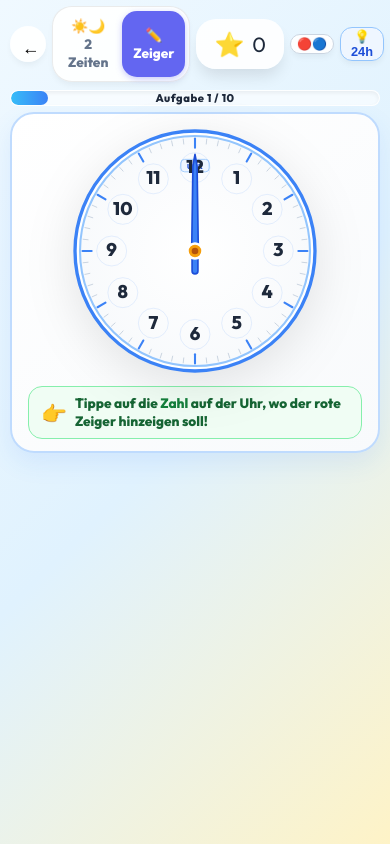
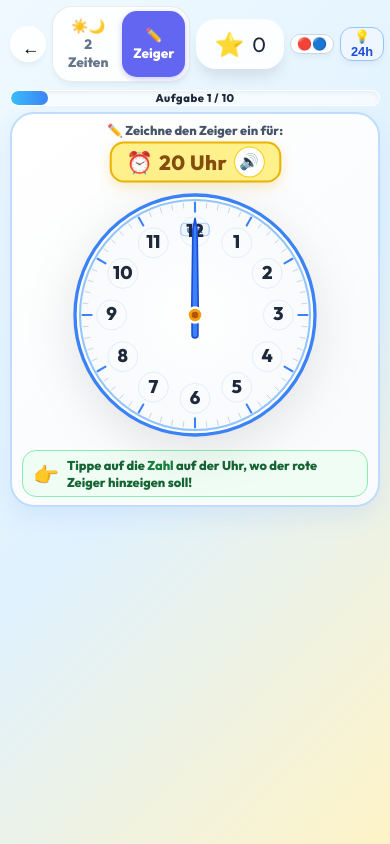
Before and after one commit to lexanokhin-web/math-kids, a React (Vite) app: page /clock-dual in a window 390 px wide. Both pictures are taken after a click on the button "✏️ Zeiger". Built offline with nearby package versions, Linux system fonts and the light colour scheme.

Commit message:
Fix missing prompt in Zeiger mode with prominent task badge, audio button and responsive layout

```diff
--- a/src/components/ClockPracticeDualView.tsx
+++ b/src/components/ClockPracticeDualView.tsx
@@ -391,20 +391,30 @@ const ClockPracticeDualView: React.FC = () => {
                 animate={{ scale: 1, opacity: 1 }}
                 transition={{ type: 'spring', stiffness: 280, damping: 22 }}
             >
-                {/* Title Banner */}
-                <div className="clock-title-bar">
+                {/* Title & Task Target Banner */}
+                <div className="dual-practice-header-banner">
                     {practiceMode === 'dualTime' ? (
-                        <>
-                            <h3>Wie spät ist es? (2 Varianten) ☀️🌙</h3>
-                            <p className="clock-hint-sub">Schreibe die Uhrzeit für Vormittag und Nachmittag (z.B. 1 Uhr & 13 Uhr)</p>
-                        </>
+                        <div className="dual-instruction-group">
+                            <span className="dual-sub-pill">☀️ Vormittag (1–12) & 🌙 Nachmittag (13–24)</span>
+                            <h3 className="dual-main-title">Wie spät ist es? (2 Varianten)</h3>
+                        </div>
                     ) : (
-                        <>
-                            <h3 className="draw-target-title">
-                                Stelle die Uhr auf: <span className="draw-highlight-time">{drawProblem.targetHourDisplay} Uhr</span> 🎯
-                            </h3>
-                            <p className="clock-hint-sub">Tippe auf die richtige Zahl auf der Uhr, um die rote Stundenzeiger zu setzen</p>
-                        </>
+                        <div className="draw-instruction-group">
+                            <div className="draw-task-sub">✏️ Zeichne den Zeiger ein für:</div>
+                            <div className="draw-target-time-pill">
+                                <span className="draw-target-icon">⏰</span>
+                                <span className="draw-target-hour">{drawProblem.targetHourDisplay} Uhr</span>
+                                <button
+                                    type="button"
+                                    className="draw-target-voice-btn"
+                                    onClick={() => playVoice(`Stelle die Uhr auf ${drawProblem.targetHourDisplay} Uhr`)}
+                                    title="Aufgabe vorlesen"
+                                    aria-label="Aufgabe vorlesen"
+                                >
+                                    🔊
+                                </button>
+                            </div>
+                        </div>
                     )}
                 </div>
 
--- a/src/index.css
+++ b/src/index.css
@@ -3099,21 +3099,101 @@ body {
   color: #10b981;
 }
 
-/* Draw Hand Mode Titles & Prompts */
-.draw-target-title {
-  font-size: 1.15rem;
+/* Dual Practice Header Banners (Always Visible) */
+.dual-practice-header-banner {
+  display: flex;
+  flex-direction: column;
+  align-items: center;
+  gap: 4px;
+  width: 100%;
+  margin-bottom: 4px;
+}
+
+.dual-instruction-group {
+  display: flex;
+  flex-direction: column;
+  align-items: center;
+  gap: 2px;
+}
+
+.dual-sub-pill {
+  background: #f1f5f9;
+  color: #475569;
+  font-size: 0.75rem;
+  font-weight: 800;
+  padding: 2px 10px;
+  border-radius: 999px;
+  border: 1px solid #e2e8f0;
+}
+
+.dual-main-title {
+  font-size: 1.05rem;
   font-weight: 800;
   color: #1e293b;
-}
-
-.draw-highlight-time {
+  margin: 0;
+}
+
+/* Draw Mode Task Header */
+.draw-instruction-group {
+  display: flex;
+  flex-direction: column;
+  align-items: center;
+  gap: 6px;
+  width: 100%;
+}
+
+.draw-task-sub {
+  font-size: 0.85rem;
+  font-weight: 800;
+  color: #475569;
+}
+
+.draw-target-time-pill {
+  display: inline-flex;
+  align-items: center;
+  gap: 8px;
   background: #fef08a;
+  border: 2px solid #eab308;
+  border-radius: 14px;
+  padding: 4px 16px;
+  box-shadow: 0 4px 12px rgba(234, 179, 8, 0.25);
+  animation: pulseTarget 2s ease-in-out infinite;
+}
+
+@keyframes pulseTarget {
+  0%, 100% { transform: scale(1); }
+  50% { transform: scale(1.03); }
+}
+
+.draw-target-icon {
+  font-size: 1.3rem;
+}
+
+.draw-target-hour {
+  font-size: 1.35rem;
+  font-weight: 900;
   color: #854d0e;
-  padding: 2px 8px;
-  border-radius: 8px;
+  font-family: var(--font-main);
+  letter-spacing: 0.5px;
+}
+
+.draw-target-voice-btn {
+  background: #ffffff;
   border: 1.5px solid #facc15;
-  display: inline-block;
-  font-weight: 900;
+  border-radius: 50%;
+  width: 30px;
+  height: 30px;
+  display: flex;
+  align-items: center;
+  justify-content: center;
+  font-size: 0.95rem;
+  cursor: pointer;
+  transition: transform 0.15s ease, background 0.15s ease;
+}
+
+.draw-target-voice-btn:hover {
+  transform: scale(1.1);
+  background: #fef9c3;
 }
 
 .draw-hand-prompt-box {
@@ -3124,7 +3204,7 @@ body {
   border: 1.5px solid #86efac;
   border-radius: 14px;
   padding: 8px 12px;
-  margin-top: 8px;
+  margin-top: 6px;
   width: 100%;
   max-width: 360px;
 }
@@ -3228,3 +3308,34 @@ body {
 .chip-night {
   color: #4338ca;
 }
+
+@media (max-width: 600px) {
+  .dual-practice-card {
+    padding: 8px 10px !important;
+    gap: 6px !important;
+  }
+  .dual-practice-header-banner {
+    display: flex !important;
+    margin-bottom: 2px !important;
+  }
+  .draw-instruction-group {
+    gap: 4px !important;
+  }
+  .draw-task-sub {
+    font-size: 0.8rem !important;
+  }
+  .draw-target-time-pill {
+    padding: 3px 14px !important;
+    gap: 6px !important;
+  }
+  .draw-target-hour {
+    font-size: 1.25rem !important;
+  }
+  .draw-hand-prompt-box {
+    padding: 6px 10px !important;
+    margin-top: 4px !important;
+  }
+  .draw-prompt-text {
+    font-size: 0.8rem !important;
+  }
+}
```
